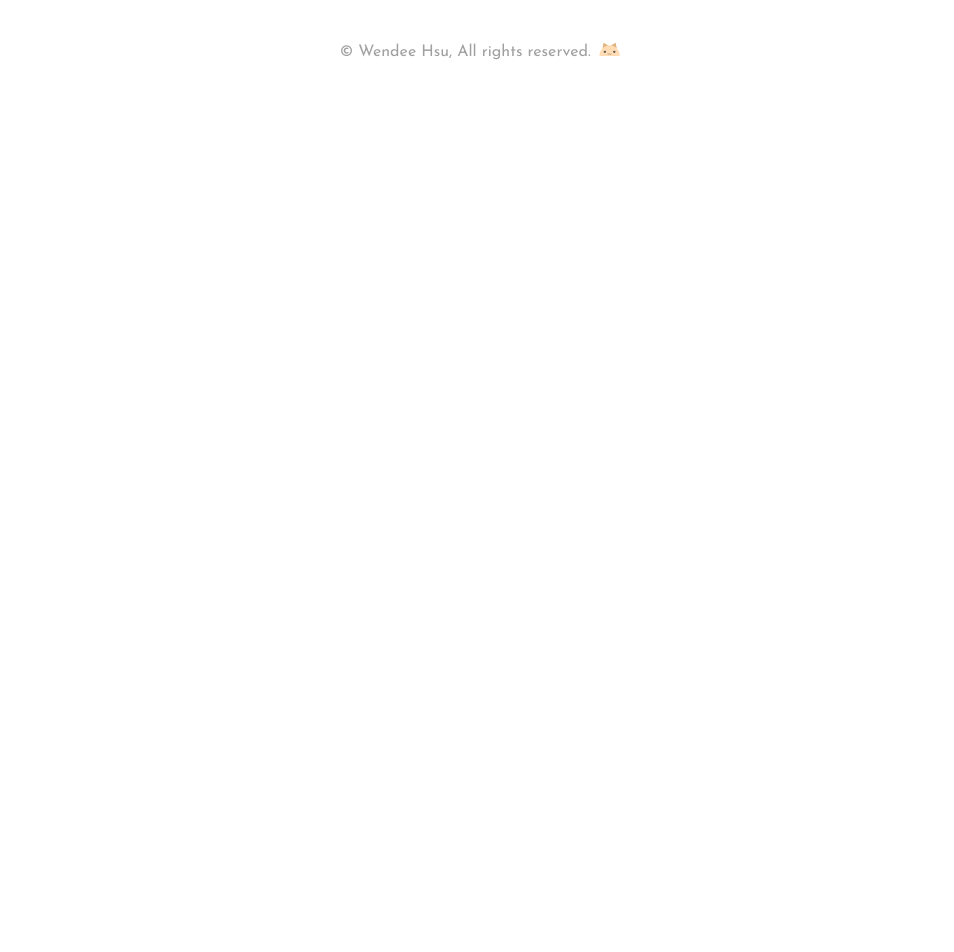
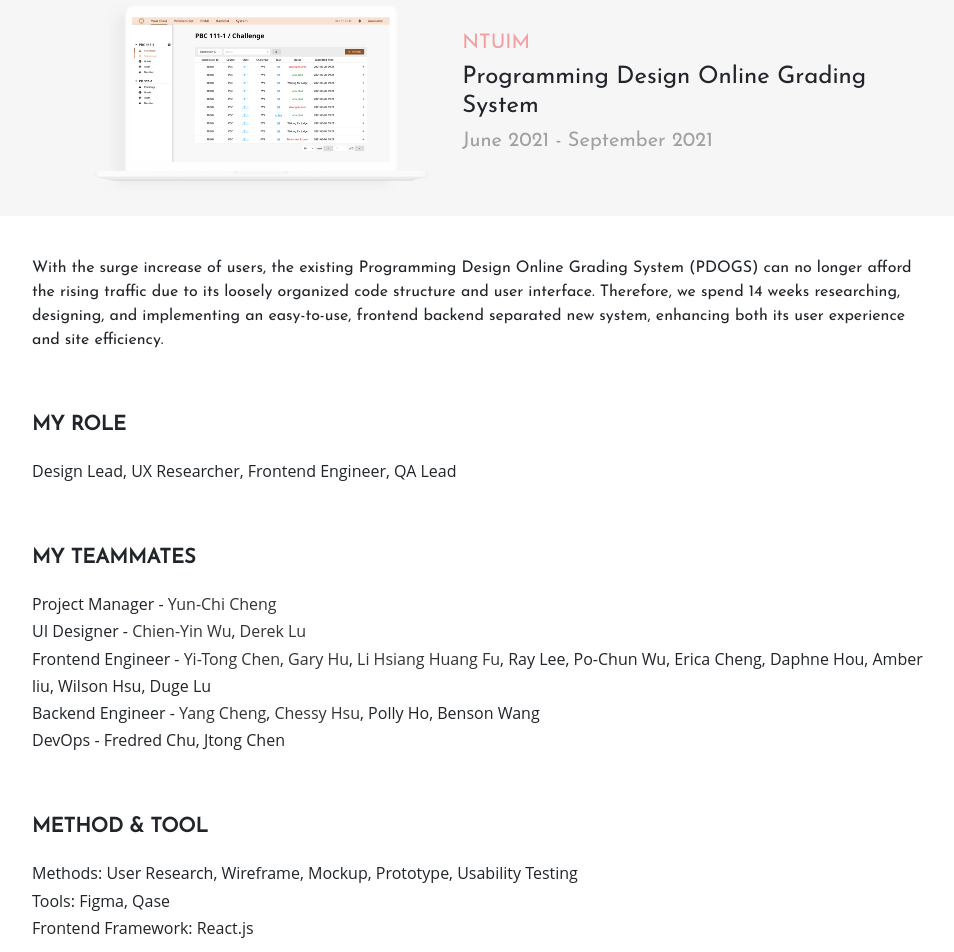
Before and after one commit to wendeehsu/wendeehsu.github.io, a React (Create React App) app: page /#/Work/PDOGS in a window 1280 px wide. Shown: the part 80-1032 px from the top of the page, without its empty margins (160-1114 px from the left). Before the commit the page ends 800 px from the top, so only its background shows below. Built offline with nearby package versions, Linux system fonts and the light colour scheme.

Commit message:
feat: add sections of brief intro

```diff
--- a/src/Routes.js
+++ b/src/Routes.js
@@ -6,6 +6,7 @@ import Me from "./components/Me";
 import RedesignBLI from "./components/Projects/RedesignBLI";
 import ARLens from "./components/Projects/ARLens";
 import AIXray from "./components/Projects/AIXray";
+import PDOGS from "./components/Projects/PDOGS";
 
 function Routes() {
     const location = useLocation();
@@ -18,6 +19,7 @@ function Routes() {
         <Switch>
             <Route exact path="/" component={Work}/>
             <Route exact path="/Work" component={Work} />
+            <Route path="/Work/PDOGS" component={PDOGS} />
             <Route path="/Work/RedesignBLI" component={RedesignBLI} />
             <Route path="/Work/ARLens" component={ARLens} />
             <Route path="/Work/AIXray" component={AIXray} />
--- a/src/components/Navs/Footer.js
+++ b/src/components/Navs/Footer.js
@@ -8,7 +8,7 @@ class Footer extends Component {
         };
         return (
             <div className="center-text gray-text" style={footerStyle}>
-                © Wendee Hsu, All rights reserved.
+                © 2022 Wendee Hsu | All rights reserved.
                 <img className="navbar-icon" src="/icon.png" />
             </div>
         )
--- /dev/null
+++ b/src/components/Projects/PDOGS.js
@@ -0,0 +1,77 @@
+import React, { Component } from 'react';
+import "../../css/Projects/shared.css";
+import NavLink from '../Navs/NavLink';
+import { GApageView } from "../../ga.js";
+
+class PDOGS extends Component {
+    componentDidMount() {
+        GApageView("BLI");
+    }
+
+    render() {
+        return(
+        <div>
+            <div className="cover gray-bg row justify-content-center">
+                <img className="coverImage" src="/images/project4-cover-center.png" alt="pdogs"/>
+                <div className="col-4 vertical-center">
+                    <h5 className="pink-text">NTUIM</h5>
+                    <h4>Programming Design Online Grading System</h4>
+                    <h5 className="gray-text">
+                        June 2021 - September 2021
+                    </h5>
+                </div>
+            </div>
+
+            <div className='section'>
+                With the surge increase of users, the existing Programming Design Online Grading System (PDOGS) can no longer afford the rising traffic due to its loosely organized code structure and user interface. Therefore, we spend 14 weeks researching, designing, and implementing an easy-to-use, frontend backend separated new system, enhancing both its user experience and site efficiency.
+            </div>
+
+            <div className="section">
+                <h5>MY ROLE</h5>
+                <p>
+                    Design Lead, UX Researcher, Frontend Engineer, QA Lead
+                </p>
+            </div>
+
+            <div className="section">
+                <h5>MY TEAMMATES</h5>
+                <p>
+                    Project Manager -
+                    <a href="https://www.linkedin.com/in/yunchi-cheng/" target="_blank" rel="noopener noreferrer"> Yun-Chi Cheng</a><br/>
+                    UI Designer -
+                    <a href="https://www.linkedin.com/in/wpbag" target='_blank' rel="noopener noreferrer"> Chien-Yin Wu</a>,
+                    <a href="https://www.linkedin.com/in/derekdylu" target='_blank' rel="noopener noreferrer"> Derek Lu</a><br/>
+                    Frontend Engineer -
+                    <a href="https://www.linkedin.com/in/tmcn" target='_blank' rel="noopener noreferrer"> Yi-Tong Chen</a>,
+                    <a href="https://www.linkedin.com/in/gary-hu-2000" target='_blank' rel="noopener noreferrer"> Gary Hu</a>,
+                    <a href="https://www.linkedin.com/in/li-hsiang-huang-fu-0b1825184" target='_blank' rel="noopener noreferrer"> Li Hsiang Huang Fu</a>
+                    , Ray Lee, Po-Chun Wu, Erica Cheng, Daphne Hou, Amber liu, Wilson Hsu, Duge Lu<br/>
+                    Backend Engineer -
+                    <a href="https://www.linkedin.com/in/yangcheng1229" target='_blank' rel="noopener noreferrer"> Yang Cheng</a>,
+                    <a href="https://www.linkedin.com/in/chessyhsu" target='_blank' rel="noopener noreferrer"> Chessy Hsu</a>
+                    , Polly Ho, Benson Wang<br/>
+                    DevOps - Fredred Chu, Jtong Chen
+                </p>
+            </div>
+
+            <div className="section">
+                <h5>METHOD & TOOL</h5>
+                <p>
+                    Methods: User Research, Wireframe, Mockup, Prototype, Usability Testing<br/>
+                    Tools: Figma, Qase<br/>
+                    Frontend Framework: React.js
+                </p>
+            </div>
+
+            <div className="section">
+                <h5>TIMEFRAME</h5>
+                <p>
+                    14 weeks
+                </p>
+            </div>
+        </div>
+        )
+    }
+}
+
+export default PDOGS;
--- a/src/components/Work.js
+++ b/src/components/Work.js
@@ -10,7 +10,7 @@ class Work extends Component {
 
     render() {
         const pdogsProject = new Project(
-            "Redesign of Programming Design Online Grading System",
+            "Programming Design Online Grading System",
             "UX Researcher, Frontend Engineer",
             "2021 NTUIM",
             "/images/project4-cover.png",
```
Also changed, not shown: public/images/project4-cover-center.png (added).
